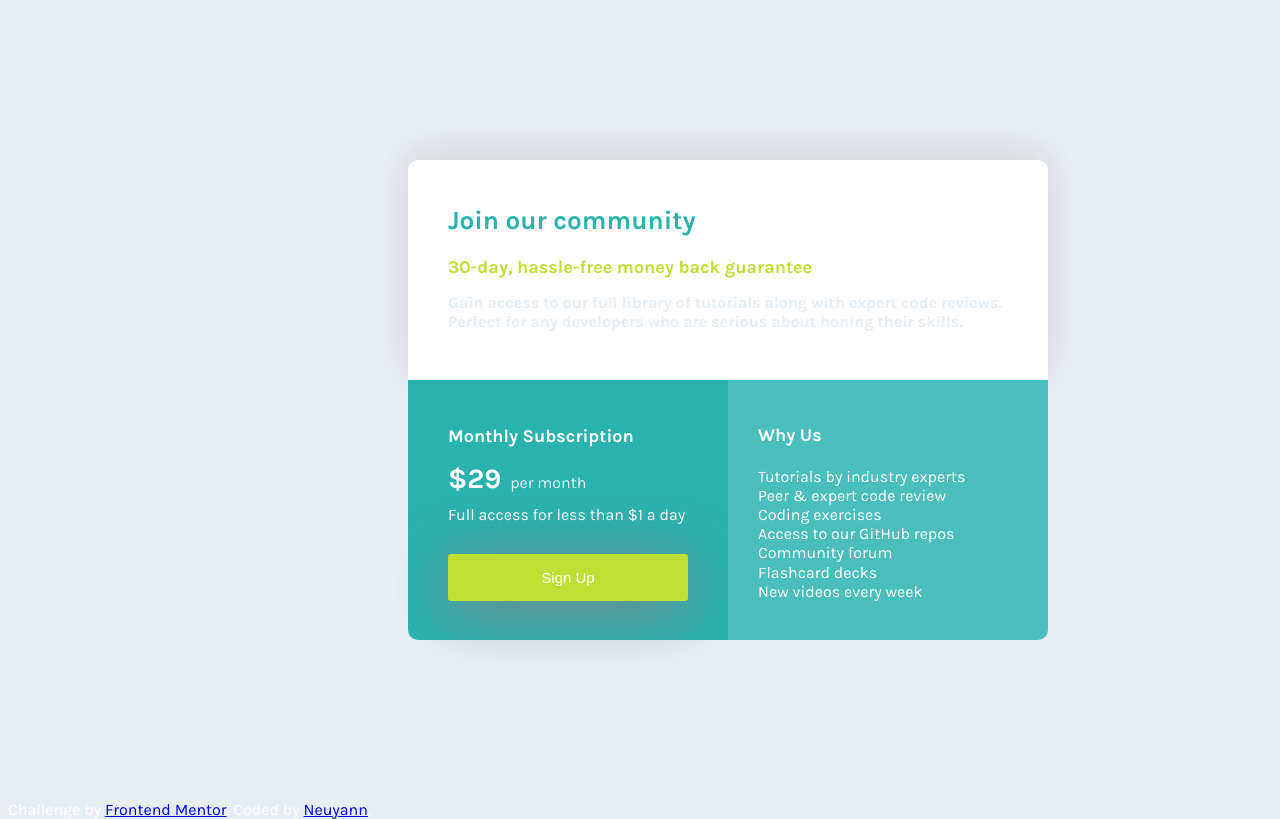
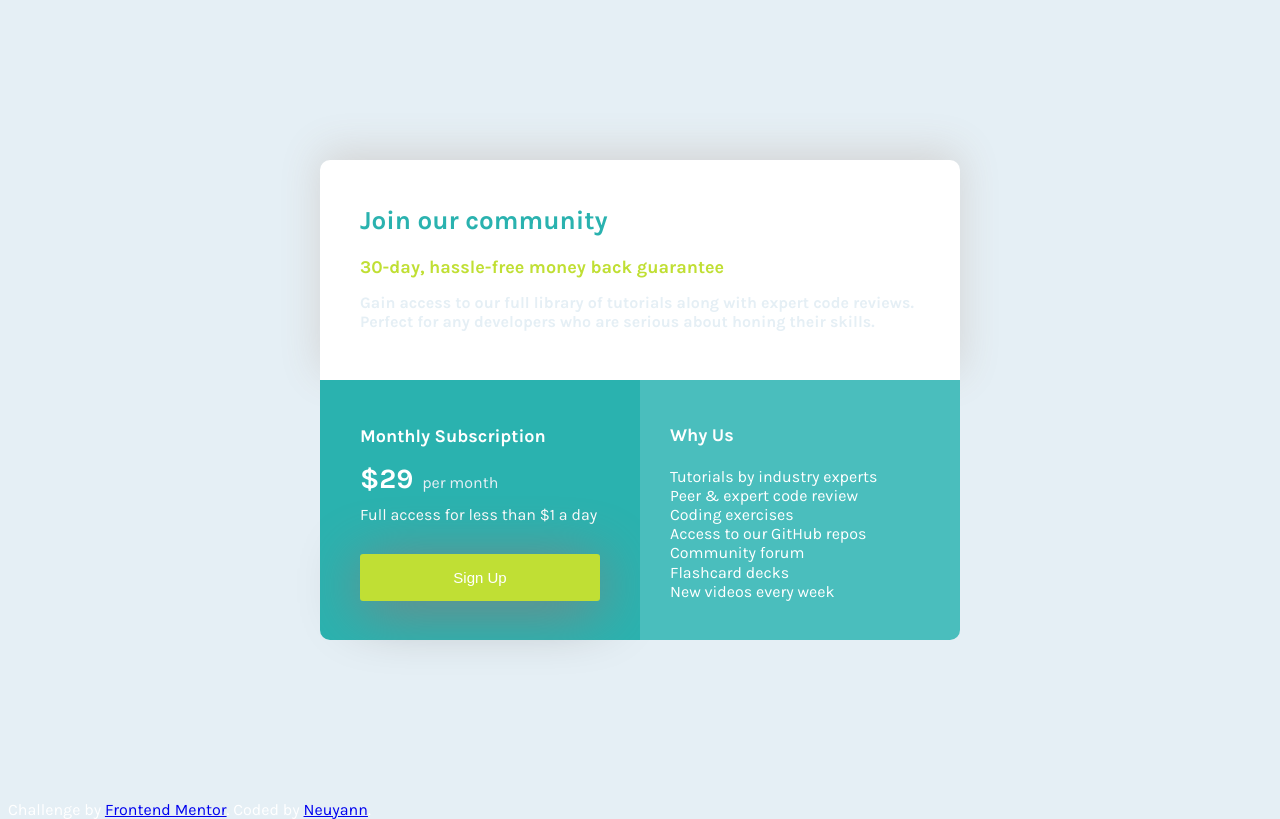
Before and after one commit to neuyann/single-price-grid-component, a plain HTML site: page index.html in a window 1280 px wide. Drawn offline with Linux system fonts and the light colour scheme.

Commit message:
Update styles.css

```diff
--- a/styles.css
+++ b/styles.css
@@ -32,10 +32,6 @@ body{
 .gridcontainer{
   display: grid;
   grid-template: 220px 260px / 320px 320px;
-  margin-top: 170px;
-  margin-left: 400px;
-  margin-bottom: 170px;
-  margin: 170px auto 170px 400px;
 }
 
 .joincommunity{
@@ -125,7 +121,6 @@ button{
 
 @media (max-width: 500px) {
   .gridcontainer {
-    margin: 70px 30px;
     grid-template: 260px 225px 225px / auto;
     }
 
```
